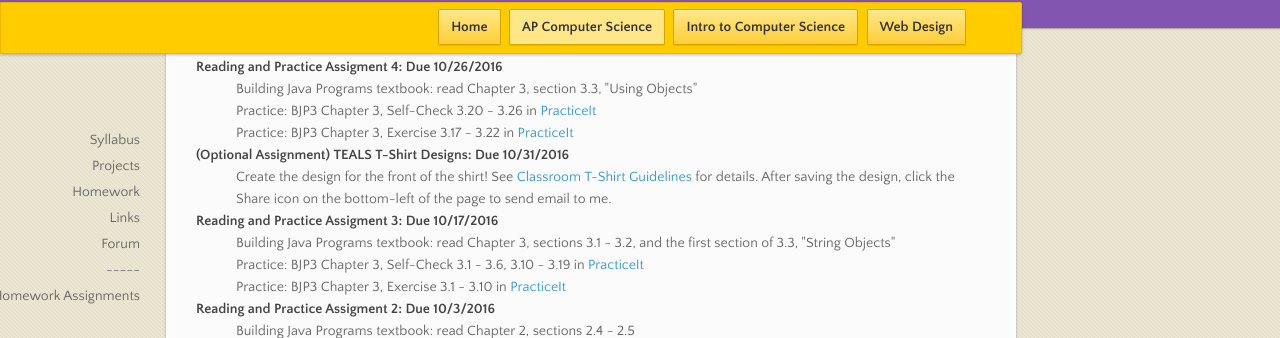
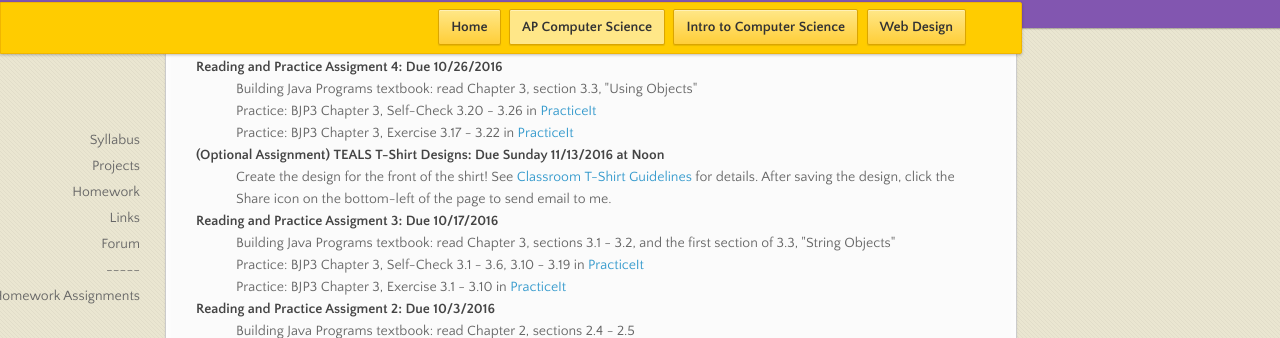
Before and after one commit to stutlerk/ihs-website, a Jekyll site: the page built from _apcs/homework.html, in a window 1280 px wide and 900 px high, scrolled down 462 px. Shown: the part 113-451 px from the top of the window. Built offline with Jekyll 4.4.1, drawn with Linux system fonts in a browser that asks for light colours; nearby versions of some CDN libraries.

Commit message:
Update homework.html

```diff
--- a/_apcs/homework.html
+++ b/_apcs/homework.html
@@ -29,7 +29,7 @@ layout: course
     <dd>Practice: BJP3 Chapter 3, Self-Check 3.20 - 3.26 in <a href="http://practiceit.cs.washington.edu/">PracticeIt</a></dd>
     <dd>Practice: BJP3 Chapter 3, Exercise 3.17 - 3.22 in <a href="http://practiceit.cs.washington.edu/">PracticeIt</a></dd>
 
-    <dt>(Optional Assignment) TEALS T-Shirt Designs: Due 10/31/2016</dt>
+    <dt>(Optional Assignment) TEALS T-Shirt Designs: Due Sunday 11/13/2016 at Noon</dt>
     <dd>Create the design for the front of the shirt! See <a href="http://www.tealsk12.org/partners/classroom-t-shirt-guidelines/">Classroom T-Shirt Guidelines</a> for details.
 	After saving the design, click the Share icon on the bottom-left of the page to send email to me.</dd>
 
```
